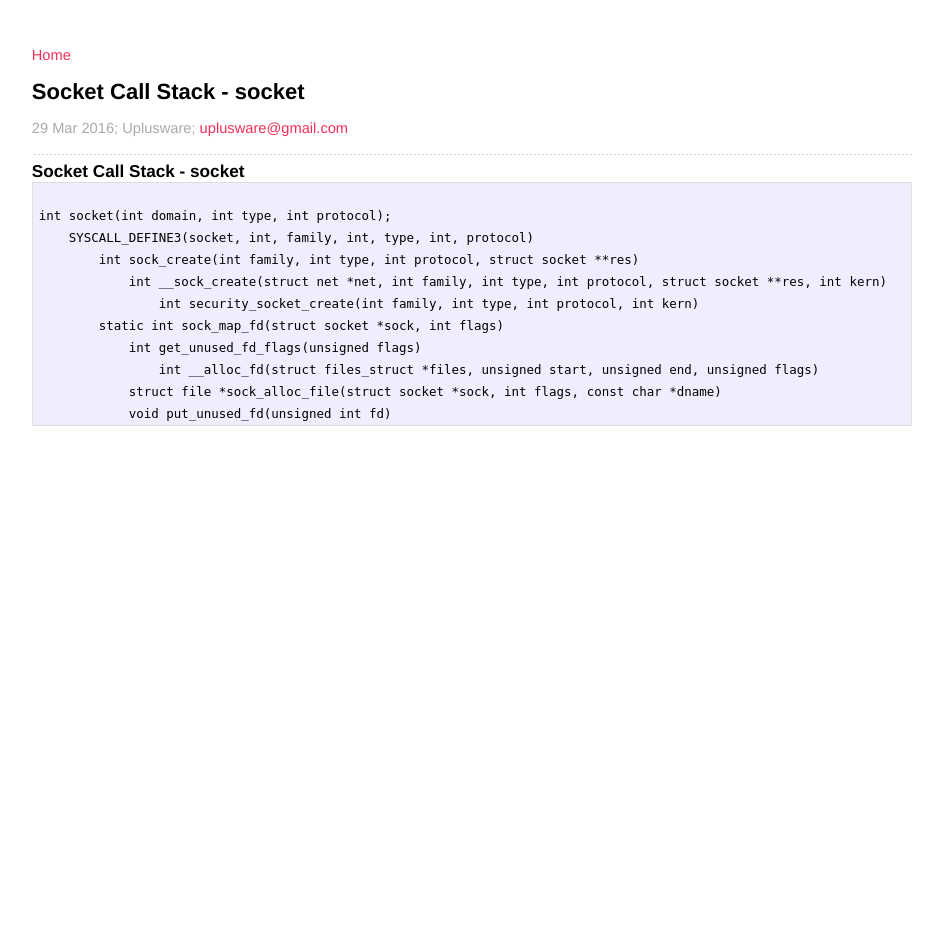
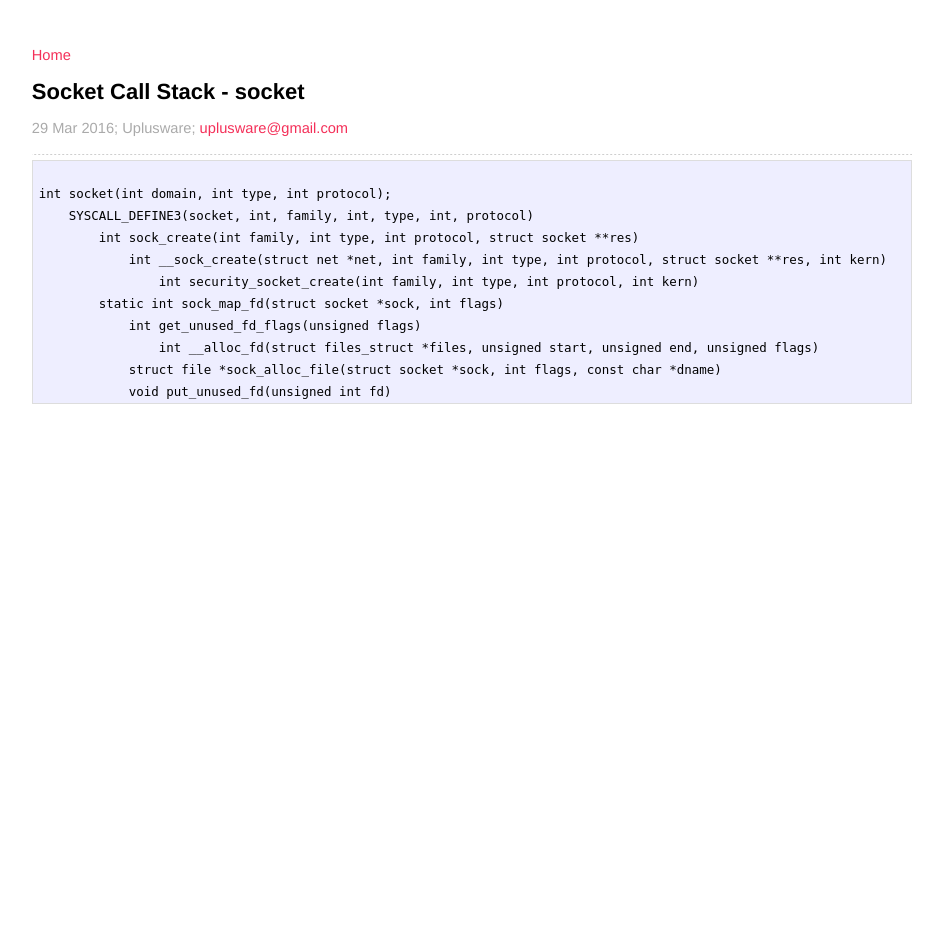
Before and after one commit to uplusware/uplusware.github.io, a Jekyll site: the page built from _posts/2016-3-29-Socket-Call-Stack-socket.md, in a window 1280 px wide. Shown: the whole page, without its empty margins (168-1111 px from the left). Built offline with Jekyll 4.4.1, drawn with Linux system fonts in a browser that asks for light colours.

Commit message:
Update 2016-3-29-Socket-Call-Stack-socket.md

```diff
--- a/_posts/2016-3-29-Socket-Call-Stack-socket.md
+++ b/_posts/2016-3-29-Socket-Call-Stack-socket.md
@@ -2,8 +2,6 @@
 layout: post
 title: Socket Call Stack - socket
 ---
-
-### Socket Call Stack - socket
 
 <pre><code>
 int socket(int domain, int type, int protocol);
```
